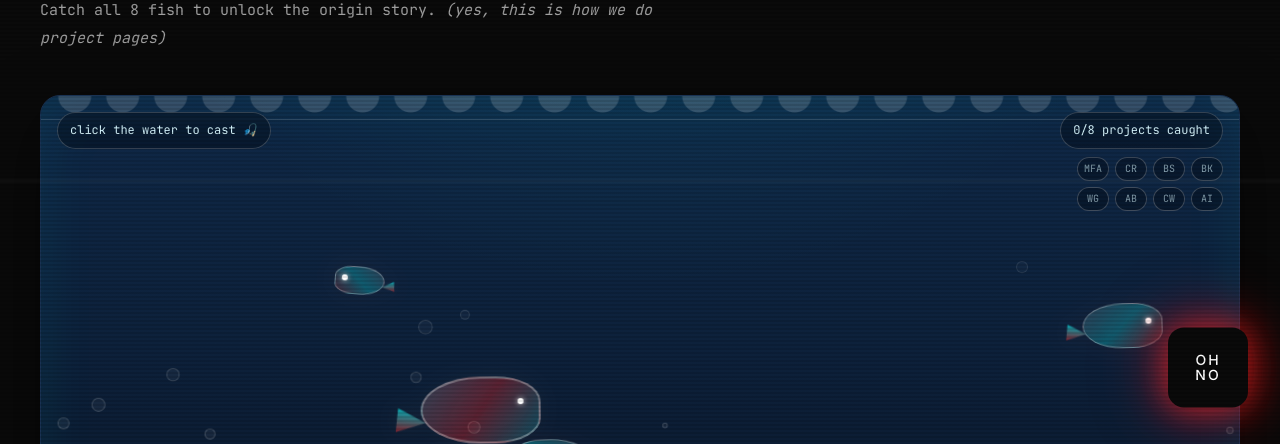
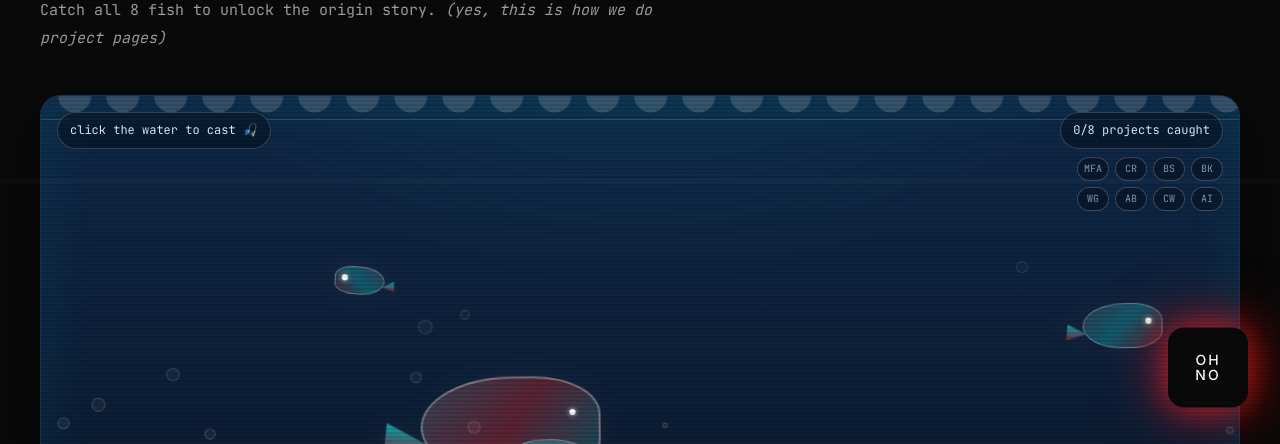
Before and after one commit to leentaher/consenues-beta, a plain HTML site: page projects.html in a window 1280 px wide. Shown: the part 356-800 px from the top of the page. Drawn offline with Linux system fonts and the light colour scheme.

Commit message:
Make MFA fish bigger (boss: 180px)

```diff
--- a/projects.html
+++ b/projects.html
@@ -1157,7 +1157,7 @@
     ];
 
     const sizeToPx = {
-      boss: 120,
+      boss: 180,
       medium: 80,
       small: 50
     };
```
